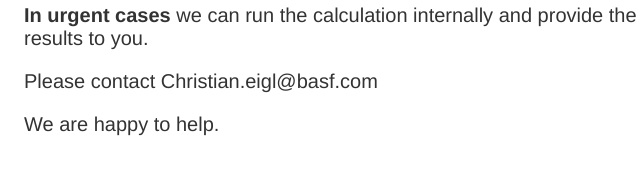
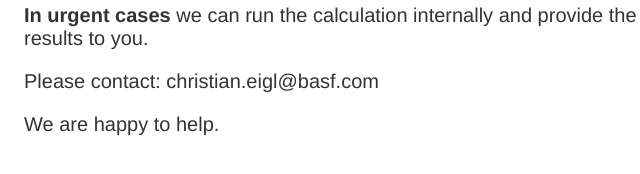
Before and after one commit to skoppd/errorpage, a plain HTML site: page index.html in a window 1280 px wide. Shown: the part 384-558 px from the top of the page, 291-931 px from the left. Drawn offline with Linux system fonts and the light colour scheme.

Commit message:
Update index.html

```diff
--- a/index.html
+++ b/index.html
@@ -14,7 +14,7 @@
     <div>
     <p>Sorry for the inconvenience. One of our BASF intern service providers are running major updates at the moment. That is why we had to temporarily take down our service.</p>
       <p><strong>In urgent cases</strong> we can run the calculation internally and provide the results to you.</p>
-    <p>Please contact Christian.eigl@basf.com</p>
+    <p>Please contact: christian.eigl@basf.com</p>
     <p>We are happy to help.</p>
     </div>
 </article>
```
